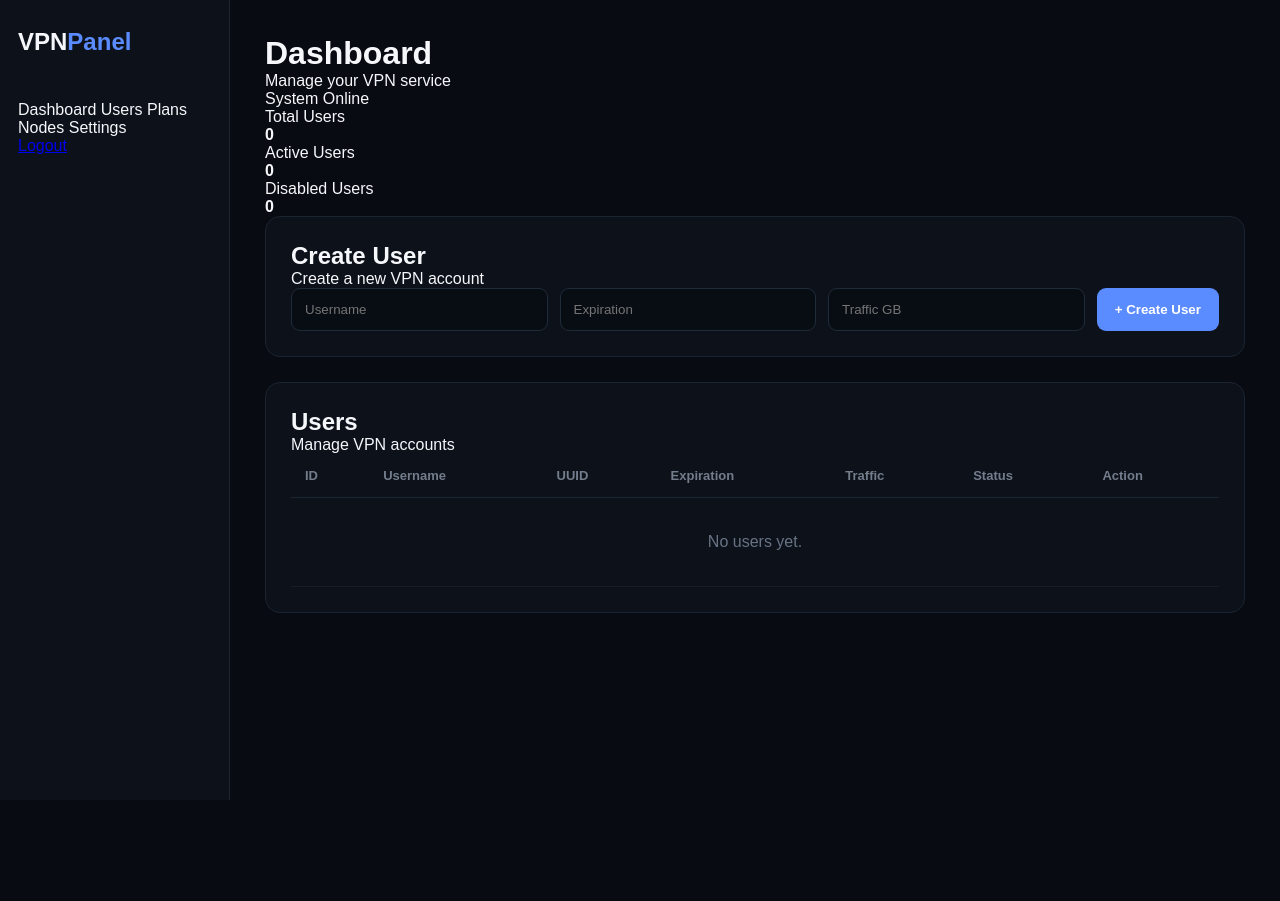
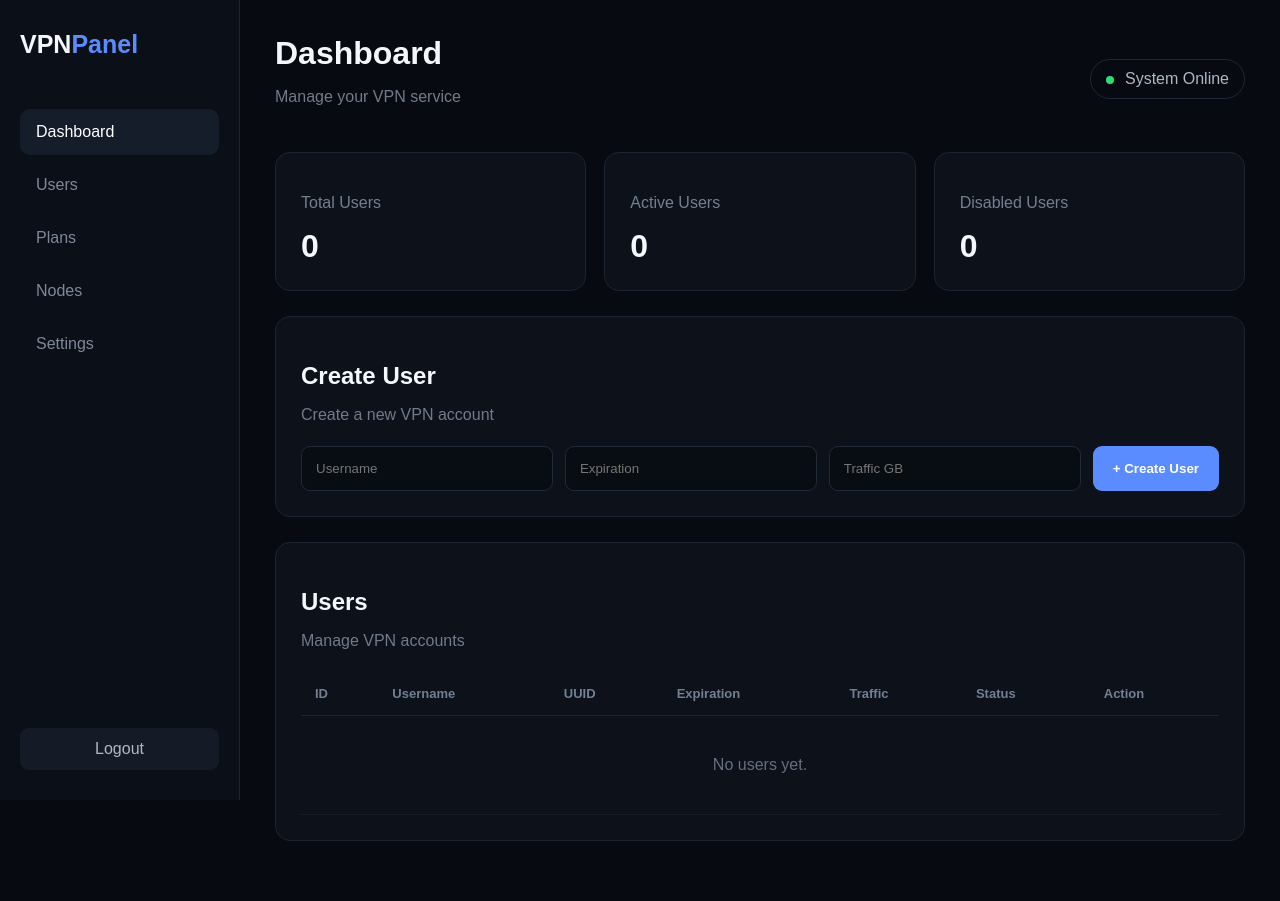
Before and after one commit to 4-panel/4-panel, a FastAPI app: page / in a window 1280 px wide. Before the commit the page ends 800 px from the top, so only its background shows below. Run offline with FastAPI, Linux system fonts and the light colour scheme; the visitor is signed in with stand-in values (Sample User, id 1).

Commit message:
Update style.css

```diff
--- a/static/style.css
+++ b/static/style.css
@@ -1,156 +1,200 @@
 * {
     box-sizing: border-box;
-    margin: 0;
-    padding: 0;
 }
 
 body {
+    margin: 0;
+    background: #070a10;
+    color: #f4f7fb;
     font-family: Arial, sans-serif;
-    background: #080b12;
-    color: #f5f7fa;
-    display: flex;
 }
 
-/* SIDEBAR */
+.sidebar {
+    position: fixed;
+    left: 0;
+    top: 0;
 
-.sidebar {
-    width: 230px;
+    width: 240px;
     height: 100vh;
-    background: #0d111a;
-    border-right: 1px solid #1c2430;
-    padding: 28px 18px;
-    position: fixed;
+
+    background: #0b0f17;
+    border-right: 1px solid #1b2431;
+
+    padding: 30px 20px;
 }
 
 .logo {
-    font-size: 24px;
+    font-size: 25px;
     font-weight: bold;
-    margin-bottom: 45px;
+    margin-bottom: 50px;
 }
 
 .logo span {
     color: #5b8cff;
 }
 
-.nav {
+nav a {
+    display: block;
+
+    color: #7e8999;
+    text-decoration: none;
+
     padding: 14px 16px;
-    margin-bottom: 8px;
+    margin-bottom: 7px;
+
     border-radius: 10px;
-    color: #8d96a5;
+
     cursor: pointer;
 }
 
-.nav:hover,
-.nav.active {
-    background: #151d2b;
+nav a:hover,
+nav a.active {
+    background: #151d2a;
     color: white;
 }
 
-/* MAIN */
+.logout {
+    position: absolute;
+
+    bottom: 30px;
+    left: 20px;
+    right: 20px;
+
+    text-align: center;
+
+    padding: 12px;
+
+    background: #151b26;
+
+    border-radius: 9px;
+
+    color: #aeb8c7;
+
+    text-decoration: none;
+}
 
 .main {
-    margin-left: 230px;
-    width: calc(100% - 230px);
+    margin-left: 240px;
     padding: 35px;
+
+    min-height: 100vh;
 }
 
-/* TOPBAR */
-
-.topbar {
+header {
     display: flex;
     justify-content: space-between;
     align-items: center;
+
     margin-bottom: 30px;
 }
 
-.topbar h1 {
-    font-size: 30px;
+header h1 {
+    margin: 0;
+    font-size: 32px;
 }
 
-.topbar p {
-    color: #737d8c;
-    margin-top: 7px;
+header p {
+    color: #707b8c;
 }
 
-.status {
-    background: #101923;
-    border: 1px solid #1d2936;
+.online {
     padding: 10px 15px;
-    border-radius: 20px;
-    font-size: 13px;
+
+    border: 1px solid #1c2936;
+
+    border-radius: 30px;
+
+    color: #aeb8c7;
 }
 
-.status span {
+.online span {
     display: inline-block;
+
     width: 8px;
     height: 8px;
-    background: #36d47a;
+
+    background: #35d879;
+
     border-radius: 50%;
+
     margin-right: 7px;
 }
 
-/* CARDS */
+.stats {
+    display: grid;
 
-.cards {
-    display: grid;
-    grid-template-columns: repeat(3, 1fr);
+    grid-template-columns:
+        repeat(3, 1fr);
+
     gap: 18px;
+
     margin-bottom: 25px;
 }
 
-.card {
-    background: #0d111a;
-    border: 1px solid #1b2431;
+.stat {
+    background: #0c111a;
+
+    border: 1px solid #1b2532;
+
     border-radius: 15px;
-    padding: 23px;
+
+    padding: 25px;
 }
 
-.card p {
-    color: #7c8797;
-    margin-bottom: 12px;
+.stat p {
+    color: #748092;
 }
 
-.card h2 {
-    font-size: 30px;
+.stat strong {
+    font-size: 32px;
 }
 
-/* PANELS */
+.panel {
+    background: #0c111a;
 
-.panel {
-    background: #0d111a;
-    border: 1px solid #1b2431;
+    border: 1px solid #1b2532;
+
     border-radius: 15px;
+
     padding: 25px;
+
     margin-bottom: 25px;
 }
 
-.panel-header {
+.panel-title {
     margin-bottom: 22px;
 }
 
-.panel-header h2 {
-    font-size: 20px;
+.panel-title h2 {
+    margin-bottom: 5px;
 }
 
-.panel-header p {
-    color: #737d8c;
-    margin-top: 5px;
+.panel-title p {
+    color: #707b8c;
 }
-
-/* FORM */
 
 .create-form {
     display: grid;
-    grid-template-columns: 1fr 1fr 1fr auto;
+
+    grid-template-columns:
+        1fr 1fr 1fr auto;
+
     gap: 12px;
 }
 
 input {
+    width: 100%;
+
     background: #080c13;
+
+    color: white;
+
     border: 1px solid #202b39;
-    color: white;
-    padding: 13px;
+
     border-radius: 9px;
+
+    padding: 14px;
+
     outline: none;
 }
 
@@ -159,15 +203,20 @@ input:focus {
 }
 
 button {
-    border: none;
     cursor: pointer;
+
+    border: 0;
 }
 
 .create-form button {
     background: #5b8cff;
+
     color: white;
-    padding: 13px 18px;
+
     border-radius: 9px;
+
+    padding: 0 20px;
+
     font-weight: bold;
 }
 
@@ -175,69 +224,154 @@ button {
     background: #4778ed;
 }
 
-/* TABLE */
-
-.table-wrapper {
+.table-container {
     overflow-x: auto;
 }
 
 table {
     width: 100%;
+
     border-collapse: collapse;
 }
 
 th {
-    color: #737d8c;
+    color: #718093;
+
     font-size: 13px;
+
     text-align: left;
+
     padding: 14px;
-    border-bottom: 1px solid #1c2532;
+
+    border-bottom: 1px solid #1b2430;
 }
 
 td {
     padding: 16px 14px;
-    border-bottom: 1px solid #161e29;
+
+    border-bottom: 1px solid #151d28;
 }
 
 code {
-    color: #91a9ff;
+    color: #91aaff;
+
     font-size: 12px;
 }
 
 .badge {
     padding: 6px 10px;
+
     border-radius: 20px;
+
     font-size: 12px;
 }
 
-.active-badge {
-    background: #123522;
-    color: #55df8c;
+.badge.active {
+    background: #12351f;
+    color: #53df89;
 }
 
-.disabled-badge {
+.badge.disabled {
     background: #351919;
-    color: #ff7373;
+    color: #ff7070;
 }
 
-.action-btn {
+.small-button {
     background: #182231;
+
     color: white;
+
     padding: 8px 12px;
+
     border-radius: 7px;
-}
-
-.action-btn:hover {
-    background: #243249;
 }
 
 .empty {
     text-align: center;
-    color: #687384;
+
+    color: #657082;
+
+    padding: 40px;
+}
+
+
+/* LOGIN */
+
+.login-page {
+    min-height: 100vh;
+
+    display: flex;
+
+    justify-content: center;
+    align-items: center;
+}
+
+.login-box {
+    width: 380px;
+
+    background: #0c111a;
+
+    border: 1px solid #1b2532;
+
+    border-radius: 18px;
+
     padding: 35px;
 }
 
-/* MOBILE */
+.login-logo {
+    font-size: 25px;
+
+    font-weight: bold;
+
+    margin-bottom: 30px;
+}
+
+.login-logo span {
+    color: #5b8cff;
+}
+
+.login-box h1 {
+    margin-bottom: 8px;
+}
+
+.login-subtitle {
+    color: #707b8c;
+
+    margin-bottom: 25px;
+}
+
+.login-box input {
+    margin-bottom: 12px;
+}
+
+.login-box button {
+    width: 100%;
+
+    padding: 14px;
+
+    margin-top: 8px;
+
+    border-radius: 9px;
+
+    background: #5b8cff;
+
+    color: white;
+
+    font-weight: bold;
+}
+
+.error {
+    background: #351919;
+
+    color: #ff8080;
+
+    padding: 10px;
+
+    border-radius: 8px;
+
+    margin-bottom: 15px;
+}
+
 
 @media (max-width: 900px) {
 
@@ -247,11 +381,10 @@ code {
 
     .main {
         margin-left: 0;
-        width: 100%;
         padding: 20px;
     }
 
-    .cards {
+    .stats {
         grid-template-columns: 1fr;
     }
 
@@ -259,9 +392,13 @@ code {
         grid-template-columns: 1fr;
     }
 
-    .topbar {
+    .create-form button {
+        padding: 14px;
+    }
+
+    header {
         align-items: flex-start;
+        flex-direction: column;
         gap: 15px;
-        flex-direction: column;
     }
 }
```
